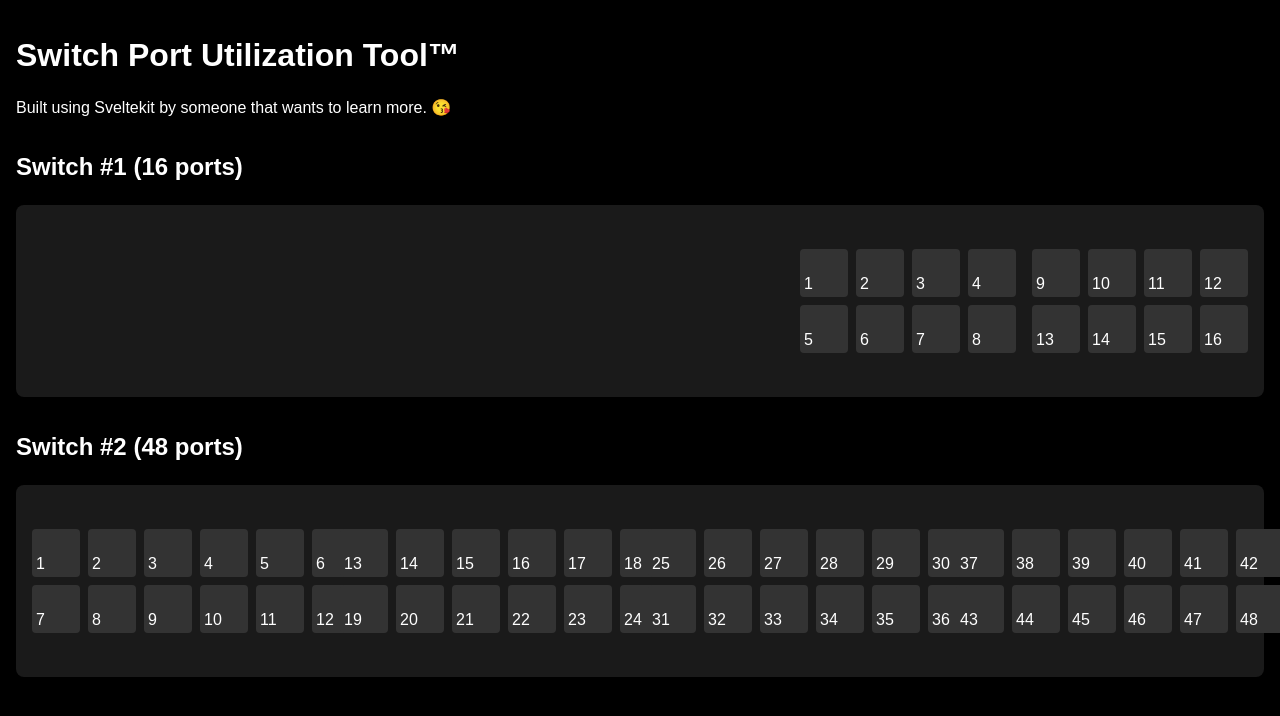
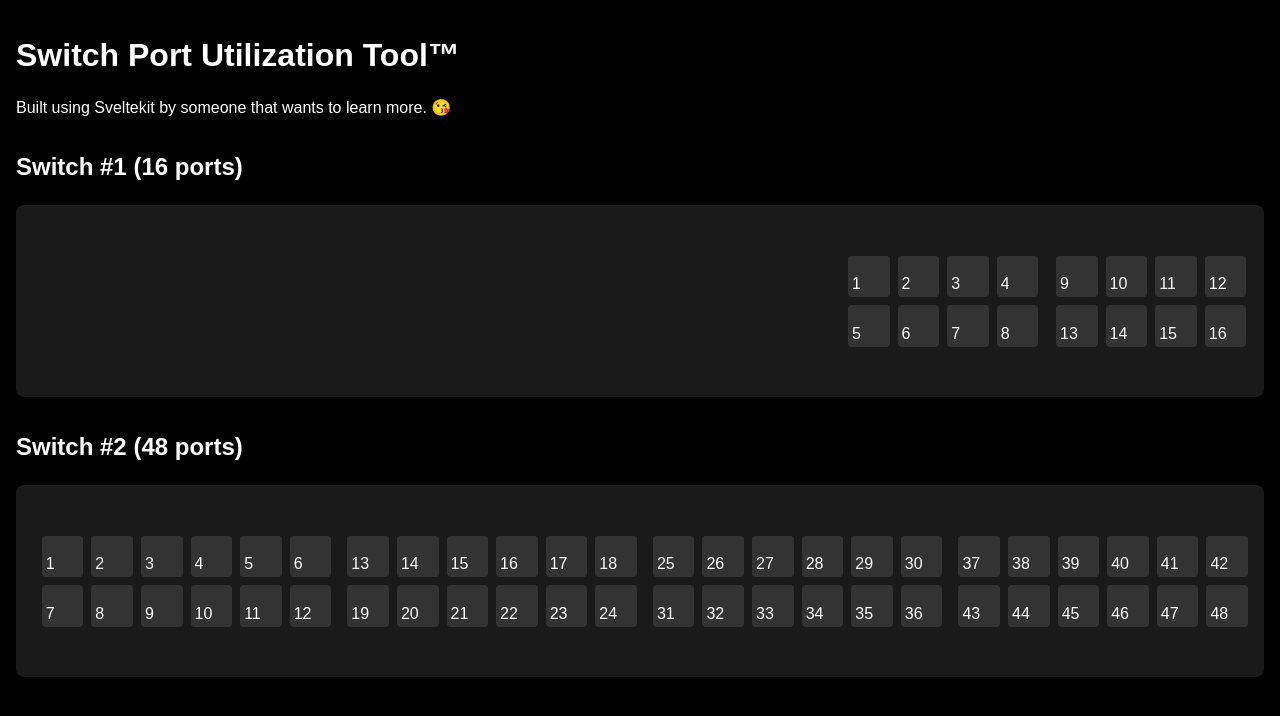
Before and after one commit to frippz/switch-tool, a SvelteKit app: page / in a window 1280 px wide. Shown: the top 716 px of the page. Built offline with nearby package versions, Linux system fonts and the light colour scheme.

Commit message:
Tweak port size and use custom properties

```diff
--- a/src/components/Switch/Switch.svelte
+++ b/src/components/Switch/Switch.svelte
@@ -77,20 +77,22 @@
   }
 
   .port-group {
+    --port-size: 2.6em;
+
     display: grid;
     grid-gap: 0.5rem;
-    grid-template-rows: repeat(2, 3em);
+    grid-template-rows: repeat(2, var(--port-size));
     align-items: stretch;
     justify-items: stretch;
     margin-top: 0;
   }
 
   .port-group.group-size-8 {
-    grid-template-columns: repeat(4, 3em);
+    grid-template-columns: repeat(4, var(--port-size));
   }
 
   .port-group.group-size-12 {
-    grid-template-columns: repeat(6, 3em);
+    grid-template-columns: repeat(6, var(--port-size));
   }
 
   .port {
```
